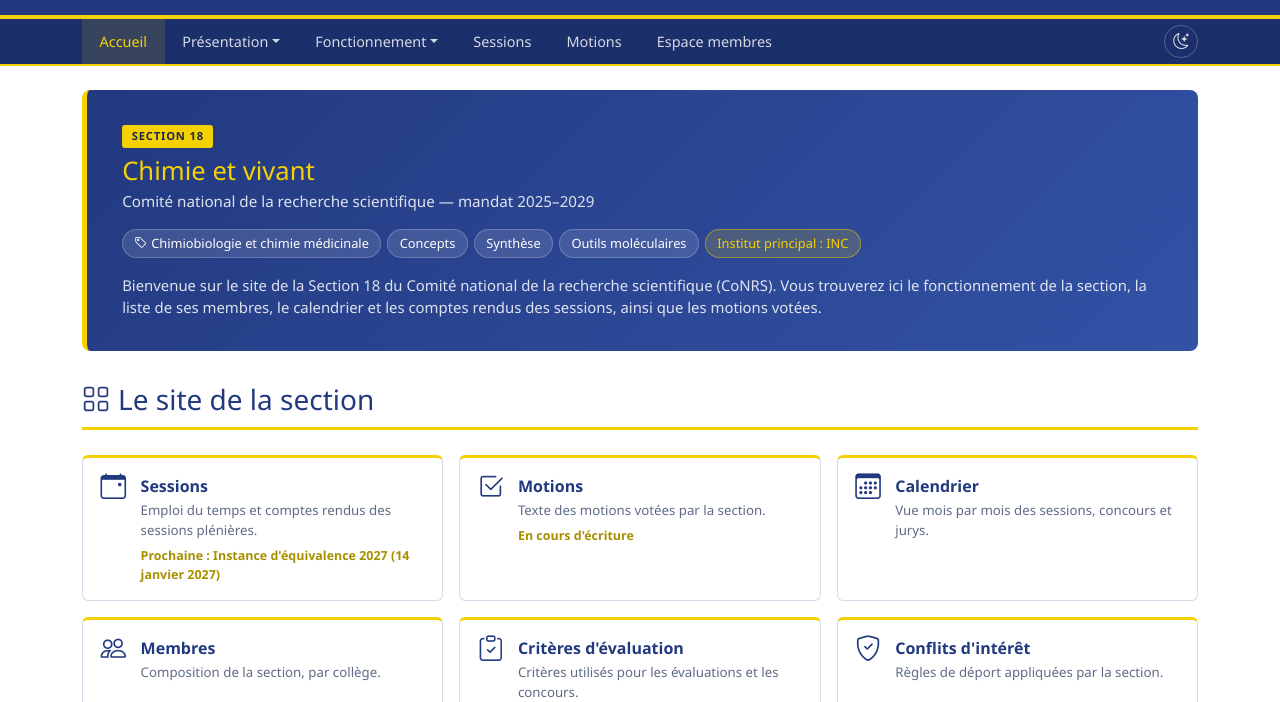
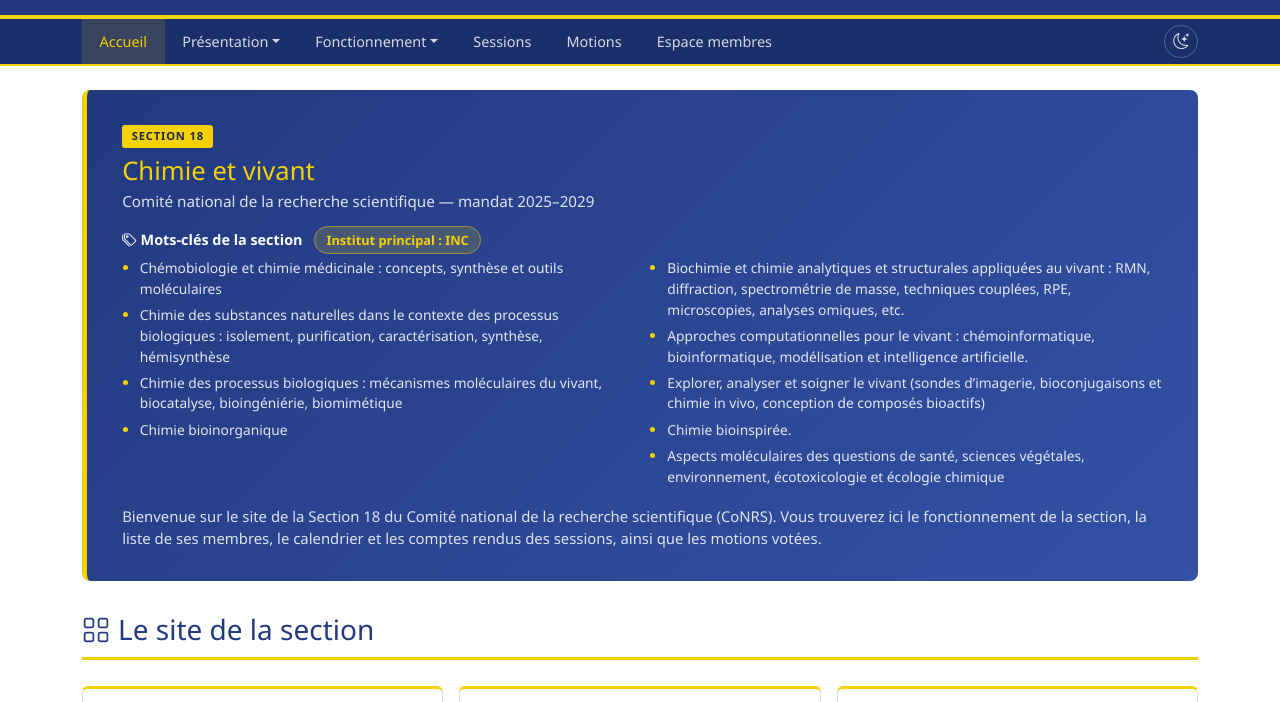
Before and after one commit to sfcousin/section18_SiteTest, a plain HTML site: page index.html in a window 1280 px wide. Shown: the part 77-779 px from the top of the page. Drawn offline with nearby package versions, Linux system fonts and the light colour scheme.

Commit message:
Accueil : mots-clés officiels de la section
Co-Authored-By: Claude Opus 5.5 <noreply@anthropic.com>

```diff
--- a/index.html
+++ b/index.html
@@ -63,14 +63,20 @@
     <div class="section-label">Section 18</div>
     <h2>Chimie et vivant</h2>
     <div class="hero-sub">Comité national de la recherche scientifique — mandat 2025–2029</div>
-    <!-- Mots-clés et instituts de la section (intitulé officiel du CoNRS) -->
-    <div class="mots-cles">
-      <span class="mot-cle"><i class="bi bi-tag me-1"></i>Chimiobiologie et chimie médicinale</span>
-      <span class="mot-cle">Concepts</span>
-      <span class="mot-cle">Synthèse</span>
-      <span class="mot-cle">Outils moléculaires</span>
-      <span class="mot-cle institut">Institut principal : INC</span>
-    </div>
+    <!-- Mots-clés officiels de la section -->
+    <div class="mots-cles-titre"><i class="bi bi-tags me-1"></i>Mots-clés de la section
+      <span class="mot-cle institut ms-2">Institut principal : INC</span></div>
+    <ul class="mots-cles-liste">
+      <li>Chémobiologie et chimie médicinale : concepts, synthèse et outils moléculaires</li>
+      <li>Chimie des substances naturelles dans le contexte des processus biologiques : isolement, purification, caractérisation, synthèse, hémisynthèse</li>
+      <li>Chimie des processus biologiques : mécanismes moléculaires du vivant, biocatalyse, bioingéniérie, biomimétique</li>
+      <li>Chimie bioinorganique</li>
+      <li>Biochimie et chimie analytiques et structurales appliquées au vivant : RMN, diffraction, spectrométrie de masse, techniques couplées, RPE, microscopies, analyses omiques, etc.</li>
+      <li>Approches computationnelles pour le vivant : chémoinformatique, bioinformatique, modélisation et intelligence artificielle.</li>
+      <li>Explorer, analyser et soigner le vivant (sondes d’imagerie, bioconjugaisons et chimie in vivo, conception de composés bioactifs)</li>
+      <li>Chimie bioinspirée.</li>
+      <li>Aspects moléculaires des questions de santé, sciences végétales, environnement, écotoxicologie et écologie chimique</li>
+    </ul>
     <p>
       Bienvenue sur le site de la Section 18 du Comité national de la recherche scientifique (CoNRS).
       Vous trouverez ici le fonctionnement de la section, la liste de ses membres, le calendrier
--- a/static/css/style.css
+++ b/static/css/style.css
@@ -181,6 +181,17 @@ h1, h2, h3, h4, h5 { color: var(--accent); }
   border: 1px solid rgba(255,255,255,0.22);
   color: #fff;
 }
+.mots-cles-titre { font-weight: 700; color: #fff; font-size: 0.9rem; margin-bottom: 0.5rem; }
+.mots-cles-liste {
+  columns: 2 22rem;
+  column-gap: 2rem;
+  margin: 0 0 1.1rem;
+  padding-left: 1.1rem;
+  font-size: 0.86rem;
+  color: rgba(255,255,255,0.88);
+}
+.mots-cles-liste li { break-inside: avoid; margin-bottom: 0.35rem; }
+.mots-cles-liste li::marker { color: var(--cnrs-yellow); }
 .mot-cle.institut { background: rgba(245,209,0,0.16); border-color: rgba(245,209,0,0.45); color: var(--cnrs-yellow); }
 
 .page-heading {
```
